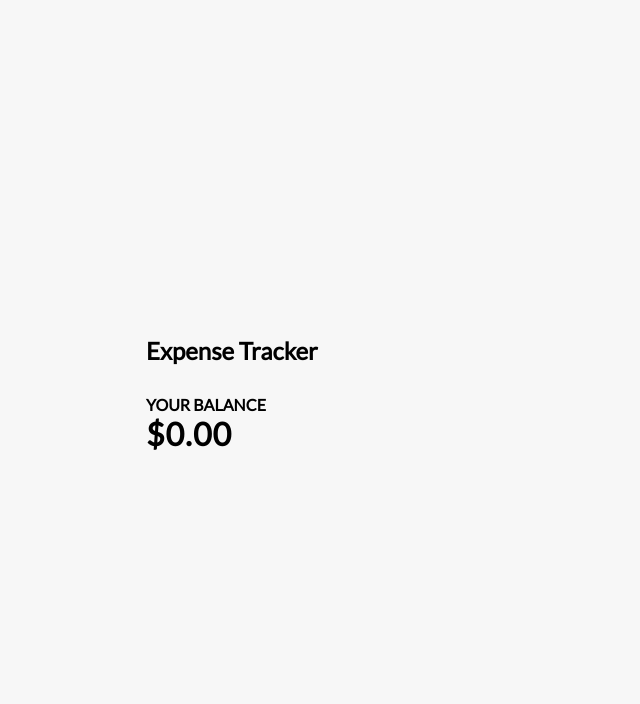
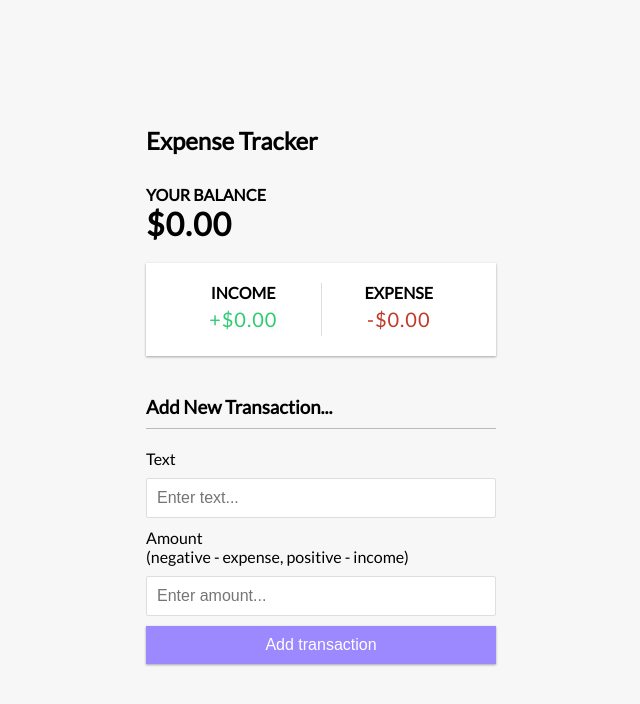
Before and after one commit to divyaprakashdp/expense-tracker-app, a React (Create React App) app: page / in a window 1280 px wide. Shown: the top 704 px of the page, without its empty margins (319-959 px from the left). Built offline with nearby package versions, Linux system fonts and the light colour scheme.

Commit message:
Added Income and AddTransaction

```diff
--- a/src/App.js
+++ b/src/App.js
@@ -1,6 +1,8 @@
 import "./App.css";
 import Header from "./Component/Header";
 import Balance from "./Component/Balance";
+import { IncomeExpenses } from "./Component/IncomeExpenses";
+import { AddTransaction } from "./Component/AddTransaction";
 
 function App() {
   return (
@@ -8,6 +10,9 @@ function App() {
       <Header />
       <div className="container">
         <Balance/>
+        <IncomeExpenses/>
+
+        <AddTransaction/>
       </div>
     </div>
   );
--- /dev/null
+++ b/src/Component/AddTransaction.js
@@ -0,0 +1,23 @@
+import React from "react";
+
+export const AddTransaction = () => {
+  return (
+    <>
+      <h3>Add New Transaction...</h3>
+      <form>
+        <div className="form-control">
+          <label htmlFor="text">Text</label>
+          <input type="text" placeholder="Enter text..." />
+        </div>
+        <div className="form-control">
+          <label htmlFor="amount">
+            Amount <br />
+            (negative - expense, positive - income)
+          </label>
+          <input type="number" placeholder="Enter amount..." />
+        </div>
+        <button className="btn">Add transaction</button>
+      </form>
+    </>
+  );
+};
--- /dev/null
+++ b/src/Component/IncomeExpenses.js
@@ -0,0 +1,20 @@
+import React from "react";
+
+export const IncomeExpenses = () => {
+  return (
+    <div className="inc-exp-container">
+      <div>
+        <h4>Income</h4>
+        <p id="money-plus" className="money plus">
+          +$0.00
+        </p>
+      </div>
+      <div>
+        <h4>Expense</h4>
+        <p id="money-minus" className="money minus">
+          -$0.00
+        </p>
+      </div>
+    </div>
+  );
+};
```
